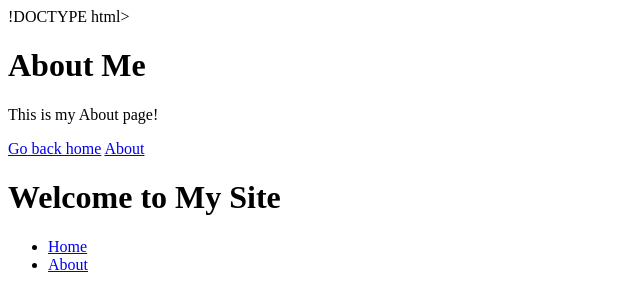
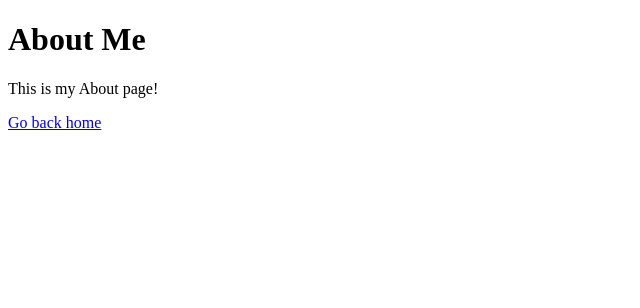
Before and after one commit to KEAllison-pro/keallison.github.io, a plain HTML site: page about.html in a window 1280 px wide. Shown: the whole page, without its empty margins (0-640 px from the left). Drawn offline with Linux system fonts and the light colour scheme.

Commit message:
Update about.html

```diff
--- a/about.html
+++ b/about.html
@@ -1,4 +1,4 @@
-!DOCTYPE html>
+<!DOCTYPE html>
 <html lang="en">
 <head>
     <meta charset="UTF-8">
@@ -11,21 +11,3 @@
     <a href="index.html">Go back home</a>
 </body>
 </html>
-<a href="about.html">About</a>
-<!DOCTYPE html>
-<html lang="en">
-<head>
-    <meta charset="UTF-8">
-    <meta name="viewport" content="width=device-width, initial-scale=1.0">
-    <title>My Site</title>
-</head>
-<body>
-    <h1>Welcome to My Site</h1>
-    <nav>
-        <ul>
-            <li><a href="index.html">Home</a></li>
-            <li><a href="about.html">About</a></li>
-        </ul>
-    </nav>
-</body>
-</html>
```
